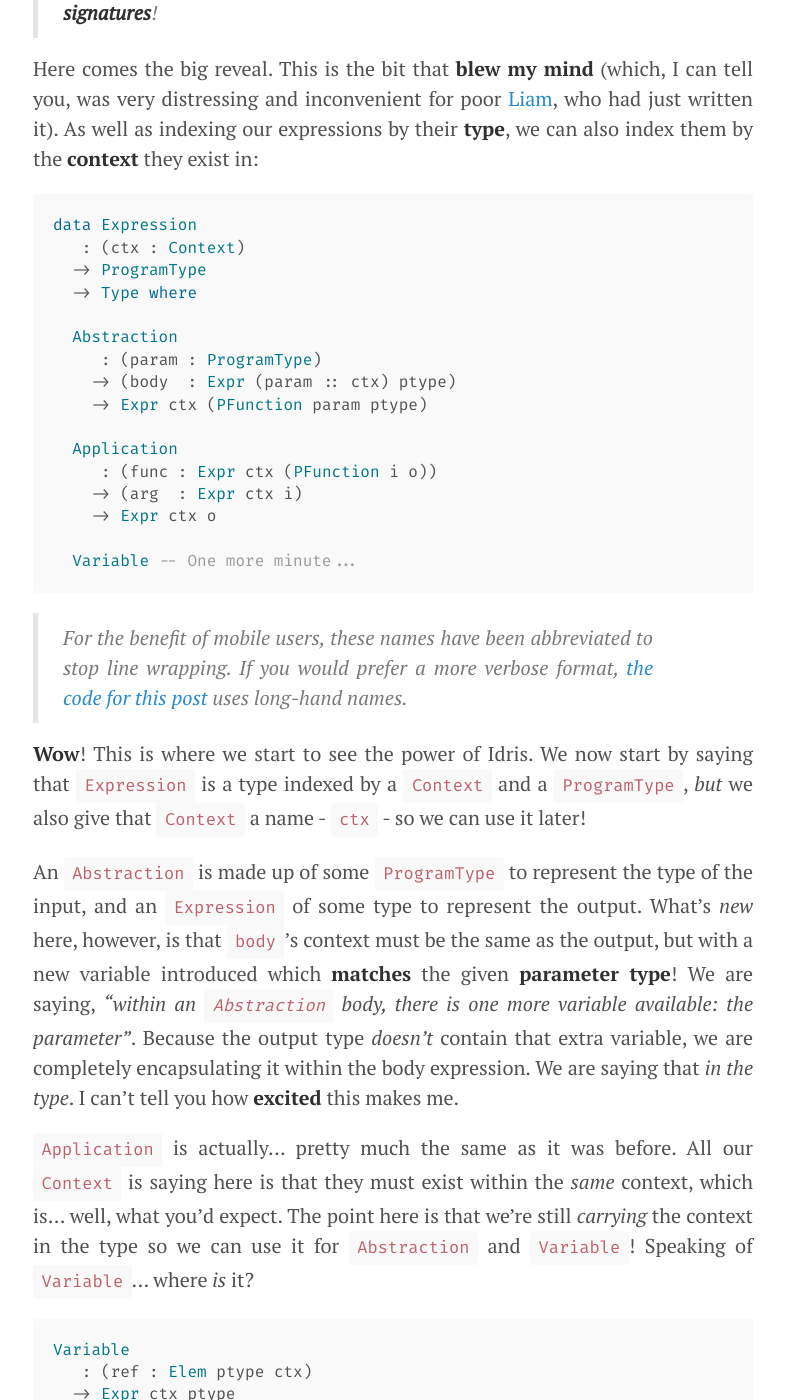
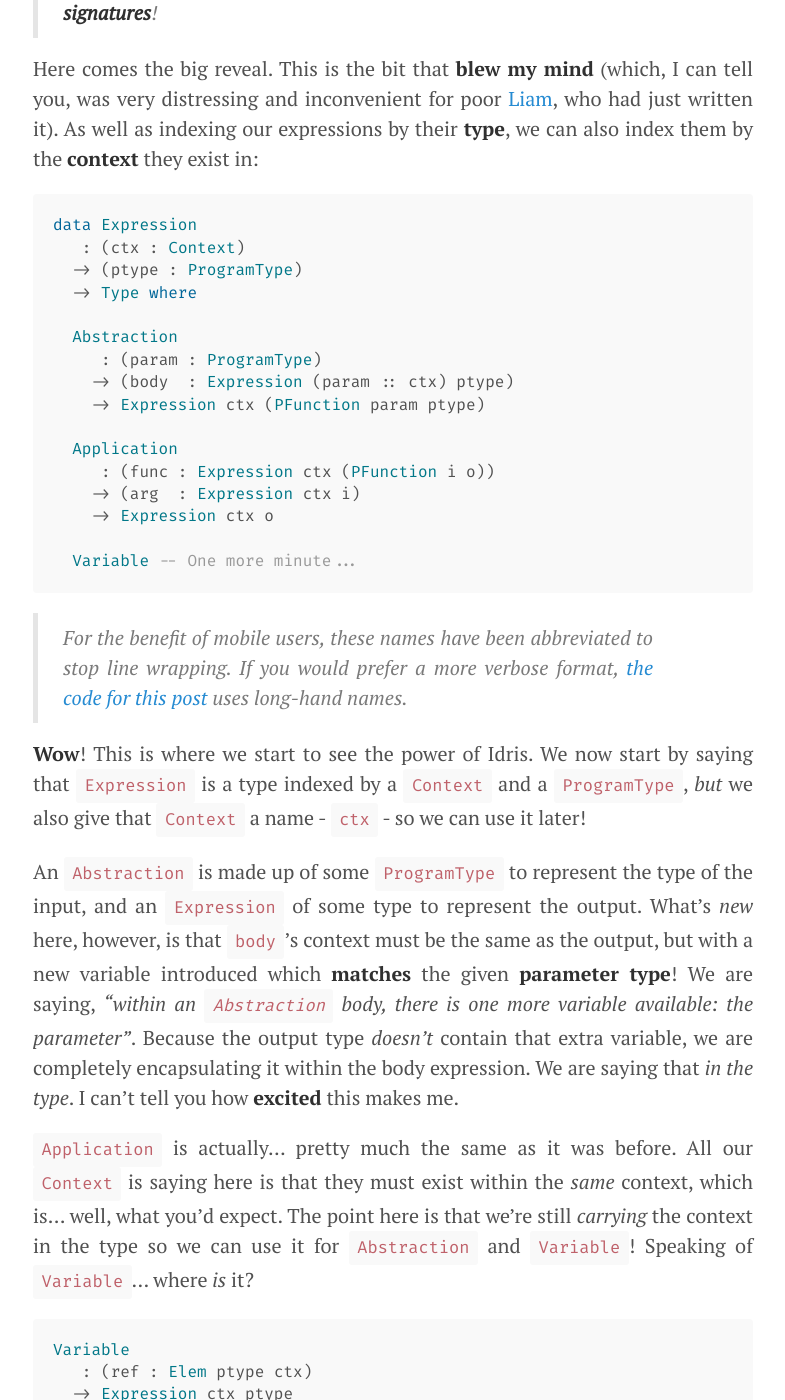
Before and after one commit to i-am-tom/i-am-tom.github.io, a Jekyll site: the page built from _posts/2018-01-27-dependable-types-2.md, in a window 1280 px wide and 1400 px high, scrolled down 4837 px. Shown: the whole window, without its empty margins (247-1032 px from the left). Built offline with Jekyll 4.4.1, drawn with Linux system fonts in a browser that asks for light colours; comment, search, counter and statistics services are not loaded.

Commit message:
Gabe review
Gabe's keen eye spotted a couple issues in the most recent post. These have been fixed :)

````diff
--- a/_posts/2018-01-27-dependable-types-2.md
+++ b/_posts/2018-01-27-dependable-types-2.md
@@ -199,18 +199,18 @@ as indexing our expressions by their **type**, we can also index them by the
 ```haskell
 data Expression
    : (ctx : Context)
-  -> ProgramType
+  -> (ptype : ProgramType)
   -> Type where
 
   Abstraction
      : (param : ProgramType)
-    -> (body  : Expr (param :: ctx) ptype)
-    -> Expr ctx (PFunction param ptype)
+    -> (body  : Expression (param :: ctx) ptype)
+    -> Expression ctx (PFunction param ptype)
 
   Application
-     : (func : Expr ctx (PFunction i o))
-    -> (arg  : Expr ctx i)
-    -> Expr ctx o
+     : (func : Expression ctx (PFunction i o))
+    -> (arg  : Expression ctx i)
+    -> Expression ctx o
 
   Variable -- One more minute...
 ```
@@ -243,7 +243,7 @@ _carrying_ the context in the type so we can use it for `Abstraction` and
 ```haskell
 Variable
    : (ref : Elem ptype ctx)
-  -> Expr ctx ptype
+  -> Expression ctx ptype
 ```
 
 This, for me, is the most **beautiful** part of all. Now, instead of taking a
````
